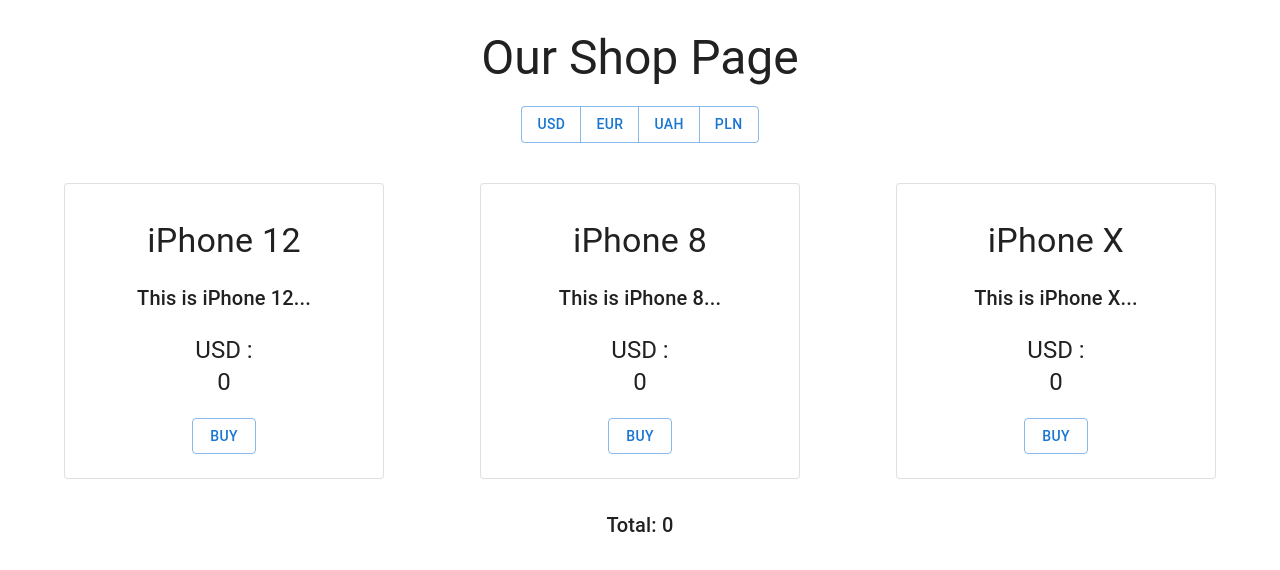
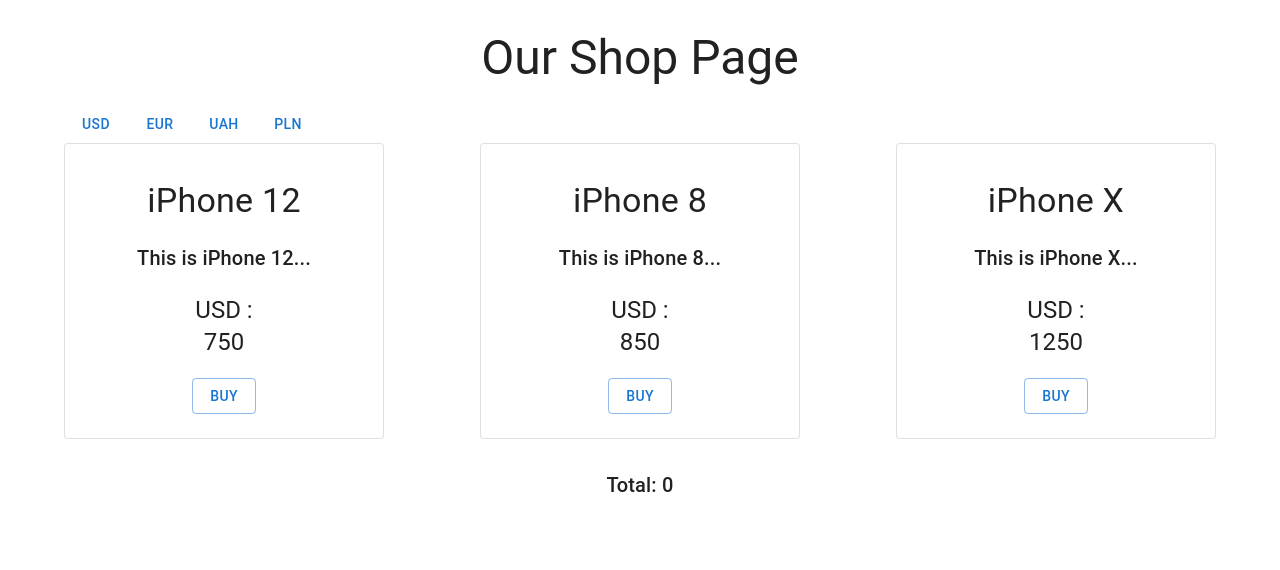
Before and after one commit to YuriiMakoveichuk/My-exam, a React (Create React App) app: page / in a window 1280 px wide. Shown: the top 570 px of the page. Built offline with nearby package versions, Linux system fonts and the light colour scheme.

Commit message:
added totalPrice

```diff
--- a/src/Container/App/App.tsx
+++ b/src/Container/App/App.tsx
@@ -1,26 +1,13 @@
 import { Container } from '@mui/material'
 import ProductList from 'Container/Product/ProductList'
-import { count } from 'node:console'
 
 import { useState } from 'react'
 
-type playIn = {
-    count: number
-}
 type catrData = {
     totalPrice: number
 }
 
 const App = () => {
-    const [playIn, setPlayIn] = useState<playIn>({
-        count: 0,
-    })
-
-    const changeCurrency = (price: number) => {
-        setPlayIn((prevState) => ({
-            count: prevState.count + price * 1.2,
-        }))
-    }
     const [catrData, setCartData] = useState<catrData>({
         totalPrice: 0,
     })
@@ -37,8 +24,6 @@
                 <ProductList
                     catrData={catrData}
                     addProductToCart={addProductToCart}
-                    playIn={playIn}
-                    changeCurrency={changeCurrency}
                 />
             </Container>
         </>
--- a/src/Container/Product/ProductList.tsx
+++ b/src/Container/Product/ProductList.tsx
@@ -2,40 +2,16 @@
 import productsArray from 'utils/productsArray'
 import { Button, ButtonGroup, Grid, Typography } from '@mui/material'
 import { useState } from 'react'
-import { count } from 'console'
 
 type Props = {
     catrData: {
         totalPrice: number
     }
     addProductToCart: (price: number) => void
-
-    playIn: {
-        count: number
-    }
-    changeCurrency: (price: number) => void
 }
-
-const ProductList = ({
-    catrData,
-    addProductToCart,
-    playIn,
-    changeCurrency,
-}: Props) => {
+const ProductList = ({ catrData, addProductToCart }: Props) => {
     const [currency, setCurrency] = useState<string>('USD')
 
-    const changeCurrencyPln = () => {
-        setCurrency((prevState) => (prevState === 'USD' ? 'PLN' : 'PLN'))
-    }
-    const changeCurrencyUsd = () => {
-        setCurrency((prevState) => (prevState === 'PLN' ? 'USD' : 'USD'))
-    }
-    const changeCurrencyEur = () => {
-        setCurrency((prevState) => (prevState === 'PLN' ? 'EUR' : 'EUR'))
-    }
-    const changeCurrencyUah = () => {
-        setCurrency((prevState) => (prevState === 'PLN' ? 'UAH' : 'UAH'))
-    }
     return (
         <>
             <Typography
@@ -46,35 +22,27 @@
             >
                 Our Shop Page
             </Typography>
-            <Typography align="center" margin="0 0 40px">
-                <ButtonGroup
-                    variant="outlined"
-                    aria-label="outlined button group"
-                >
-                    <Button
-                        // onClick={() => changeCurrency(760)}
-                        onClick={() => changeCurrencyUsd()}
-                    >
-                        USD
-                    </Button>
 
-                    <Button onClick={() => changeCurrencyEur()}>EUR</Button>
-                    <Button onClick={() => changeCurrencyUah()}>UAH</Button>
-                    <Button onClick={() => changeCurrencyPln()}>PLN</Button>
-                </ButtonGroup>
-            </Typography>
+            <Button
+                // onClick={() => changeCurrency(760)}
+                onClick={() => setCurrency('USD')}
+            >
+                USD
+            </Button>
+
+            <Button onClick={() => setCurrency('EUR')}>EUR</Button>
+            <Button onClick={() => setCurrency('UAH')}>UAH</Button>
+            <Button onClick={() => setCurrency('PLN')}>PLN</Button>
 
             <Grid container spacing={12}>
                 {productsArray.map(({ id, title, description, price }) => (
-                    <Grid item md={4}>
+                    <Grid item md={4} key={id}>
                         <ProductListItem
                             id={id}
                             title={title}
                             description={description}
                             price={price}
                             addProductToCart={addProductToCart}
-                            changeCurrency={changeCurrency}
-                            playIn={playIn}
                             currency={currency}
                         />
                     </Grid>
--- a/src/Container/Product/ProductListItem.tsx
+++ b/src/Container/Product/ProductListItem.tsx
@@ -1,6 +1,5 @@
 import { Button, CardContent, Typography } from '@mui/material'
 import Card from '@mui/material/Card'
-import { count } from 'console'
 
 type Props = {
     id: number
@@ -8,10 +7,7 @@
     description: string
     price: number
     addProductToCart: (price: number) => void
-    changeCurrency: (price: number) => void
-    playIn: {
-        count: number
-    }
+
     currency: string
 }
 
@@ -21,7 +17,6 @@
     description,
     price,
     addProductToCart,
-    playIn,
     currency,
 }: Props) => {
     return (
@@ -50,7 +45,7 @@
                         align="center"
                         margin="0 0 20px"
                     >
-                        {currency} : <div> {playIn.count}</div>
+                        {currency} : <div> {price}</div>
                     </Typography>
                     <Typography align="center">
                         <Button
```
